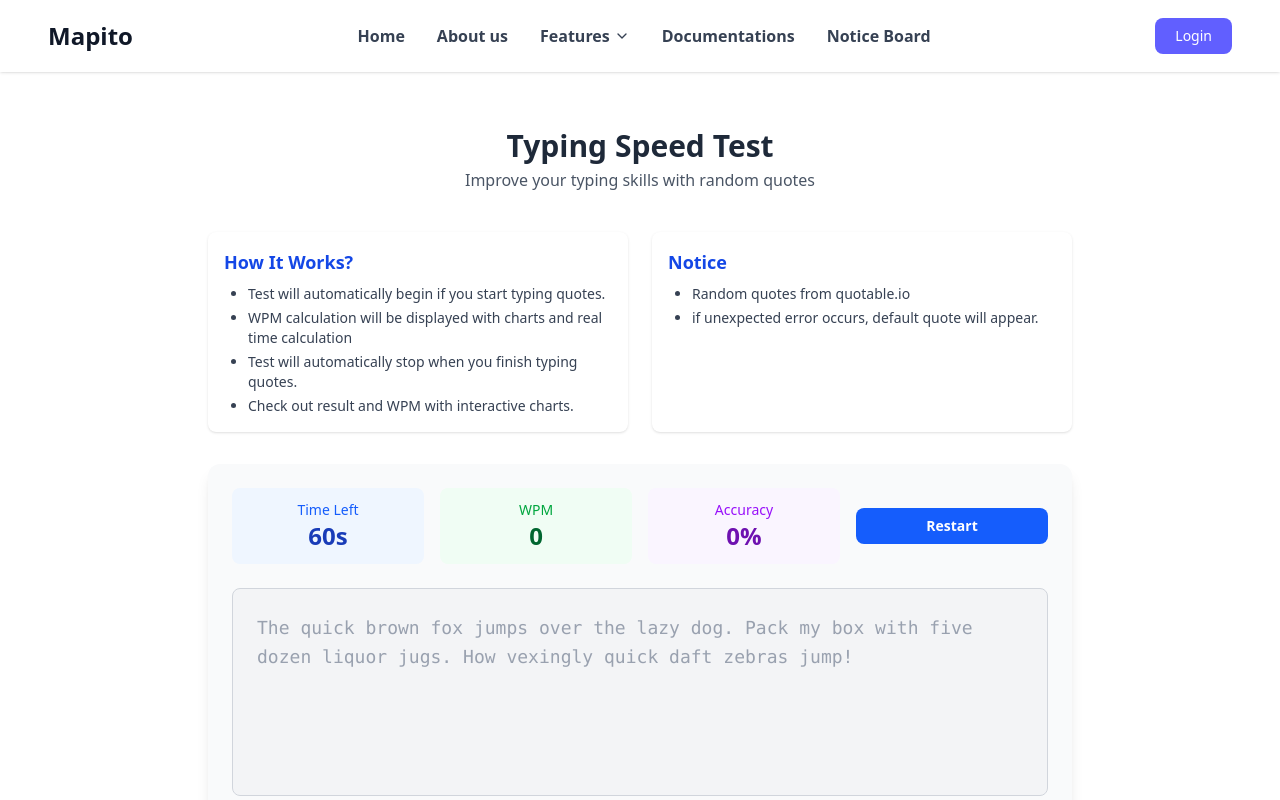
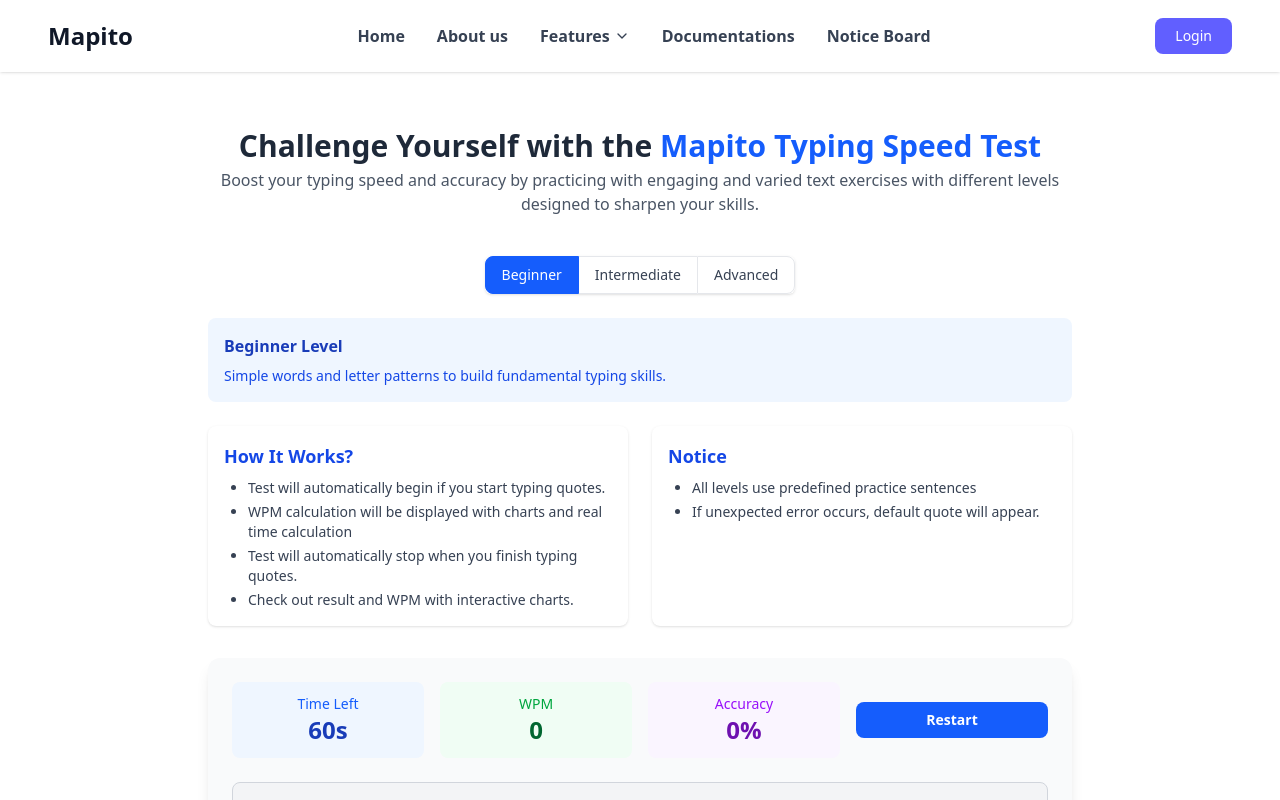
Before and after one commit to wintwah243/Mapito, a React (Vite) app in the folder mapito/: page /typing-test in a window 1280 px wide. Shown: the top 800 px of the page. Built offline with nearby package versions, Linux system fonts and the light colour scheme; no server answers.

Commit message:
add level and predefined sentences

```diff
--- a/mapito/src/components/TypingTest.jsx
+++ b/mapito/src/components/TypingTest.jsx
@@ -17,9 +17,30 @@ const TypingTest = () => {
   const [wpmData, setWpmData] = useState([]);
   const [history, setHistory] = useState([]);
   const [showTimeUpBox, setShowTimeUpBox] = useState(false);
+  const [difficulty, setDifficulty] = useState("beginner");
 
   const inputRef = useRef();
   const timerRef = useRef(null);
+
+  // different levels
+  const practiceSentences = {
+    beginner: [
+      "aaaa bbbb cccc dddd eeee ffff gggg hhhh iiii jjjj uuuu rrrr iiii wwww ;;; tttt yyyy vvvv iiii pppp qqqq ffff llll nnnn cccc mmmm gggg ssss ,,,, 55555 oooo ffff qqqq dddd kkkk",
+      "kkkk llll mmmm nnnn oooo pppp qqqq rrrr ssss tttt aaaa gggg pppp ssss /// zzzz yyyy vvvv iiii kkkk dddd aaaa llll nnnn cccc mmmm gggg ssss ,,,, 55555 oooo ffff qqqq dddd kkkk",
+      "uuuu vvvv wwww xxxx yyyy zzzz aaaa bbbb cccc dddd tttt bbbbb zzzz qqqq ;;;; rrrr qqqq iiii rrrr ffff tttt yyyy qqqq nnnn eeee mmmm gggg ssss ,,,, 55555 oooo ffff qqqq dddd kkkk",
+    ],
+    intermediate: [
+      "fffdddd jjjkkk yyyyaa uuiiioo ppwwqq mmnnbb vvccxx ggggoooo wwwwzzzz bbbbcccc hhhhgggg uuuuiiii 7777aaaa ,,,,tttt aaaa5555 ;;;;ffff zzzzrrrr ggggpppp vvvvmmmm hhhhcccc bbbbqqqq ooooffff ,,,,1111",
+      "aaaajjjj uuuurrrr ;;;;dddd nnnncccc xxxxiiii ////qqqq zzzzqqqq hhhhssss xxxxpppp sssspppp aaaa5555 ;;;;ffff zzzzrrrr ggggpppp vvvvmmmm hhhhcccc bbbbqqqq ooooffff ,,,,1111 ggggnnnn bbbbzzzz eeeepppp",
+      "ddddpppp wwwwkkkk hhhhzzzz uuuuqqqq ppppssss nnnnrrrr ggggjjjj ffffaaaa ;;;;eeee ooooffff aaaa5555 ;;;;ffff zzzzrrrr ggggpppp vvvvmmmm hhhhcccc bbbbqqqq ooooffff ,,,,1111 eeeepppp qqqqnnnn wwwwkkkk",
+    ],
+    advanced: [
+      "The quintessential juxtaposition of extraordinary phenomena bewilders cosmological physicists examining quantum fluctuations in multidimensional string theory frameworks.",
+      "Exacerbated socioeconomic disparities perpetuate systemic inequities, necessitating comprehensive policy reforms to ameliorate institutionalized marginalization of underrepresented demographics.",
+      "Metaphysical contemplations regarding epistemological limitations of human cognition inevitably confront ontological paradoxes inherent in existential hermeneutics and phenomenological introspection.",
+      "Revolutionary technological advancements in artificial intelligence and machine learning algorithms facilitate unprecedented computational capabilities for predictive analytics and pattern recognition.",
+    ]
+  };
 
   const clearTimer = () => {
     if (timerRef.current) {
@@ -45,8 +66,9 @@ const TypingTest = () => {
   const fetchQuote = async () => {
     try {
       resetTest();
-      const res = await axios.get("https://api.quotable.io/random?minLength=100&maxLength=200");
-      setQuote(res.data.content);
+      const sentences = practiceSentences[difficulty];
+      const randomIndex = Math.floor(Math.random() * sentences.length);
+      setQuote(sentences[randomIndex]);
     } catch (error) {
       console.error("Error fetching quote:", error);
       setQuote("The quick brown fox jumps over the lazy dog. Pack my box with five dozen liquor jugs. How vexingly quick daft zebras jump!");
@@ -58,7 +80,7 @@ const TypingTest = () => {
     const storedHistory = JSON.parse(localStorage.getItem("typingHistory")) || [];
     setHistory(storedHistory);
     return () => clearTimer();
-  }, []);
+  }, [difficulty]); // Refetch when difficulty changes
 
   useEffect(() => {
     if (testActive && timeLeft > 0 && !testComplete) {
@@ -85,7 +107,6 @@ const TypingTest = () => {
   }, [testActive, timeLeft, testComplete]);
 
   const handleChange = (e) => {
-
     if (testComplete || timeLeft <= 0) return;
 
     const value = e.target.value;
@@ -135,6 +156,7 @@ const TypingTest = () => {
       date: new Date().toLocaleString(),
       wpm: Math.round(words / minutes),
       accuracy: Math.round(acc),
+      difficulty: difficulty
     };
     const updatedHistory = [result, ...history.slice(0, 9)];
     localStorage.setItem("typingHistory", JSON.stringify(updatedHistory));
@@ -143,13 +165,21 @@ const TypingTest = () => {
     setAccuracy(result.accuracy);
   };
 
-
-
   const getCharClass = (char, i) => {
     if (!userInput[i]) return "text-gray-400";
     if (userInput[i] === char) return "text-green-500 bg-green-50";
     if (i < userInput.length) return "text-red-500 bg-red-50 underline";
     return "text-gray-400";
+  };
+
+  const handleDifficultyChange = (e, newDifficulty) => {
+    e.preventDefault();
+    e.stopPropagation();
+    e.target.blur();
+
+    if (newDifficulty !== difficulty) {
+      setDifficulty(newDifficulty);
+    }
   };
 
   return (
@@ -158,11 +188,68 @@ const TypingTest = () => {
         <Navbar />
         <div className="container mx-auto px-4 py-6 md:py-12 max-w-4xl">
           <div className="text-center mb-10">
-            <h1 className="text-3xl font-bold text-gray-800 mb-1">Typing Speed Test</h1>
-            <p className="text-gray-600 text-sm md:text-base">Improve your typing skills with random quotes</p>
+            <h1 className="text-3xl font-bold text-gray-800 mb-1">
+              Challenge Yourself with the <span className="text-blue-600">Mapito Typing Speed Test</span>
+            </h1>
+            <p className="text-gray-600 text-sm md:text-base">
+              Boost your typing speed and accuracy by practicing with engaging and varied text exercises with different levels designed to sharpen your skills.
+            </p>
           </div>
 
-          {/* Guidelines */}
+          {/* Difficulty Selector */}
+          <div className="flex justify-center mb-6">
+            <div className="inline-flex rounded-md shadow-sm" role="group">
+              <button
+                type="button"
+                onClick={(e) => handleDifficultyChange(e, "beginner")}
+                onMouseDown={(e) => e.preventDefault()}
+                className={`px-4 py-2 text-sm font-medium rounded-l-lg border ${difficulty === "beginner"
+                  ? "bg-blue-600 text-white border-blue-600"
+                  : "bg-white text-gray-700 border-gray-200 hover:bg-gray-100"
+                  }`}
+              >
+                Beginner
+              </button>
+              <button
+                type="button"
+                onClick={(e) => handleDifficultyChange(e, "intermediate")}
+                onMouseDown={(e) => e.preventDefault()}
+                className={`px-4 py-2 text-sm font-medium border-t border-b ${difficulty === "intermediate"
+                  ? "bg-blue-600 text-white border-blue-600"
+                  : "bg-white text-gray-700 border-gray-200 hover:bg-gray-100"
+                  }`}
+              >
+                Intermediate
+              </button>
+              <button
+                type="button"
+                onClick={(e) => handleDifficultyChange(e, "advanced")}
+                onMouseDown={(e) => e.preventDefault()}
+                className={`px-4 py-2 text-sm font-medium rounded-r-lg border ${difficulty === "advanced"
+                  ? "bg-blue-600 text-white border-blue-600"
+                  : "bg-white text-gray-700 border-gray-200 hover:bg-gray-100"
+                  }`}
+              >
+                Advanced
+              </button>
+            </div>
+          </div>
+
+          {/* Difficulty Description */}
+          <div className="bg-blue-50 p-4 rounded-lg mb-6">
+            <h3 className="font-semibold text-blue-800 mb-2">
+              {difficulty === "beginner" && "Beginner Level"}
+              {difficulty === "intermediate" && "Intermediate Level"}
+              {difficulty === "advanced" && "Advanced Level"}
+            </h3>
+            <p className="text-sm text-blue-700">
+              {difficulty === "beginner" && "Simple words and letter patterns to build fundamental typing skills."}
+              {difficulty === "intermediate" && "More complex words and patterns to improve your typing fluency."}
+              {difficulty === "advanced" && "Complex sentences with advanced vocabulary to challenge your typing skills."}
+            </p>
+          </div>
+
+          {/* Guidelines / Tips */}
           <div className="grid grid-cols-1 md:grid-cols-2 gap-6 mb-8">
             <div className="bg-white p-4 shadow rounded-lg">
               <h2 className="font-semibold text-lg mb-2 text-blue-700">How It Works?</h2>
@@ -176,14 +263,13 @@ const TypingTest = () => {
             <div className="bg-white p-4 shadow rounded-lg">
               <h2 className="font-semibold text-lg mb-2 text-blue-700">Notice</h2>
               <ul className="list-disc ml-6 text-sm text-gray-700 space-y-1">
-                <li>Random quotes from quotable.io</li>
-                <li>if unexpected error occurs, default quote will appear.</li>
+                <li>All levels use predefined practice sentences</li>
+                <li>If unexpected error occurs, default quote will appear.</li>
               </ul>
             </div>
           </div>
+
           <div className="bg-gray-50 rounded-xl shadow-lg overflow-hidden p-4 md:p-6 space-y-6">
-
-
             <div className="grid grid-cols-1 md:grid-cols-4 gap-4 items-center">
               <div className="bg-blue-50 rounded-lg p-3 text-center">
                 <p className="text-sm font-medium text-blue-600">Time Left</p>
@@ -231,14 +317,13 @@ const TypingTest = () => {
                 </ResponsiveContainer>
               </div>
             )}
-
           </div>
         </div>
         <Footer />
       </div>
 
       {showTimeUpBox && (
-        <div className="fixed inset-0 bg-transparent flex items-center justify-center z-50">
+        <div className="fixed inset-0 bg-transparent bg-opacity-50 flex items-center justify-center z-50">
           <div className="bg-white p-6 rounded-lg shadow-xl max-w-sm w-full text-center">
             <h2 className="text-2xl font-bold text-red-600 mb-4">⏰ Time is up! Good luck next time!</h2>
             <p className="text-gray-700 mb-4">Your typing test has ended.</p>
@@ -251,7 +336,6 @@ const TypingTest = () => {
           </div>
         </div>
       )}
-
     </section>
   );
 };
```
Lines whose indentation alone changed are shown as unchanged.
